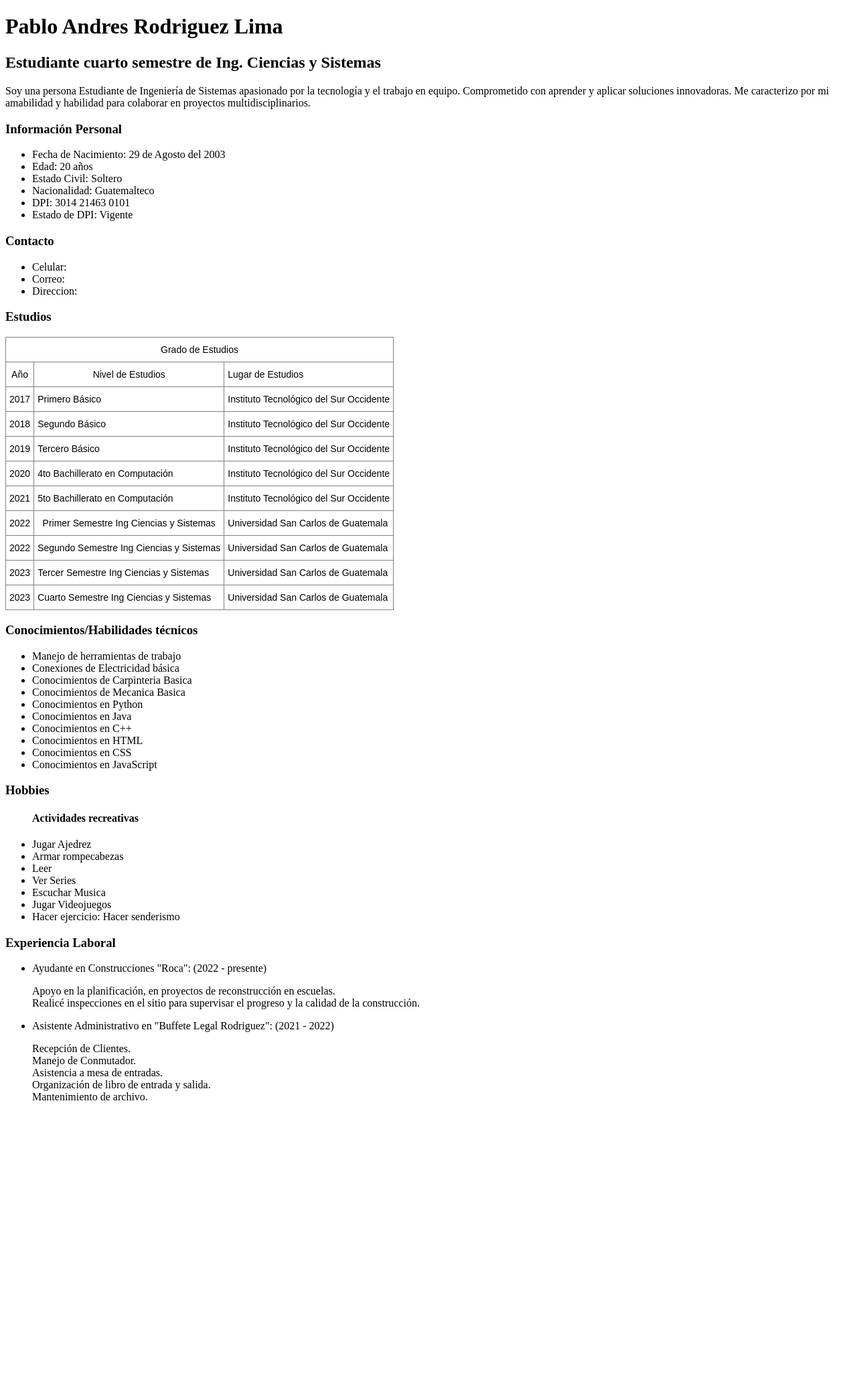
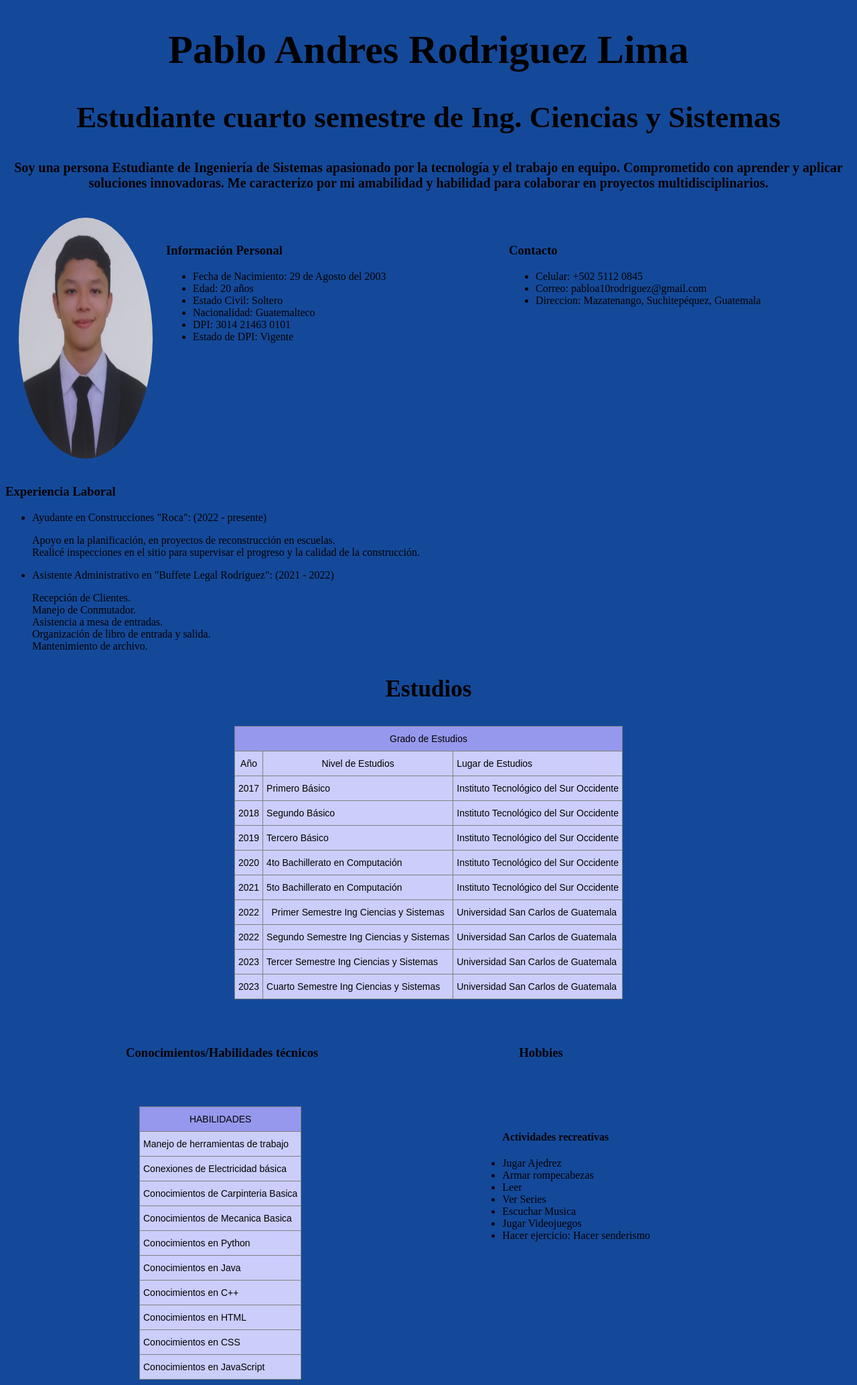
Before and after one commit to PabloR03/IPC2_Practica2_202201947, a Flask app: page / in a window 1280 px wide. Shown: the whole page at 67% size. Before the commit the page ends 1643 px from the top, so only its background shows below. Run offline with Flask 3, Linux system fonts and the light colour scheme.

Commit message:
ya esta entregable pero le falta colorsito

```diff
--- a/templates/curriculum_202201947.html
+++ b/templates/curriculum_202201947.html
@@ -7,14 +7,17 @@
     <link rel="stylesheet" href="styles.css">
 </head>
 <body>
-
+    <div class="titulos">
         <h1>Pablo Andres Rodriguez Lima</h1>
             <h2>Estudiante cuarto semestre de Ing. Ciencias y Sistemas</h2>
             <p>Soy una persona Estudiante de Ingeniería de Sistemas apasionado por la tecnología y el trabajo en equipo.
                 Comprometido con aprender y aplicar soluciones innovadoras.
                 Me caracterizo por mi amabilidad y habilidad para colaborar en proyectos multidisciplinarios. </p>
+    </div>
+    <div class="contenedor">
+            <img class="imagen" src="PABLOfoto.jpg" alt="Pablo Rodriguez">
 
-    <div>
+        <div class="infoPersonal">
             <h3>Información Personal</h3>
             <ul>
                 <li>Fecha de Nacimiento: 29 de Agosto del 2003</li>
@@ -25,110 +28,14 @@
                 <li>Estado de DPI: Vigente</li>
             </ul>
         </div>
-
-    <div>
+        <div class="infoPersonal">
             <h3>Contacto</h3>
             <ul>
-            <li>Celular: </li>
-            <li>Correo: </li>
-            <li>Direccion: </li>
+                <li>Celular: +502 5112 0845 </li>
+                <li>Correo: pabloa10rodriguez@gmail.com</li>
+                <li>Direccion: Mazatenango, Suchitepéquez, Guatemala </li>
             </ul>
         </div>
-
-    <div>
-        <h3>Estudios</h3>
-
-        <table class="tg">
-            <thead>
-            <tr>
-                <th class="tg-c3ow" colspan="3">Grado de Estudios</th>
-            </tr>
-            </thead>
-            <tbody>
-            <tr>
-                <td class="tg-c3ow">Año</td>
-                <td class="tg-c3ow">Nivel de Estudios</td>
-                <td class="tg-0pky">Lugar de Estudios</td>
-            </tr>
-            <tr>
-                <td class="tg-0pky">2017</td>
-                <td class="tg-0pky">Primero Básico</td>
-                <td class="tg-0pky">Instituto Tecnológico del Sur Occidente</td>
-            </tr>
-            <tr>
-                <td class="tg-0pky">2018</td>
-                <td class="tg-0pky">Segundo Básico</td>
-                <td class="tg-0pky">Instituto Tecnológico del Sur Occidente</td>
-            </tr>
-            <tr>
-                <td class="tg-0pky">2019</td>
-                <td class="tg-0pky">Tercero Básico</td>
-                <td class="tg-0pky">Instituto Tecnológico del Sur Occidente</td>
-            </tr>
-            <tr>
-                <td class="tg-0pky">2020</td>
-                <td class="tg-0pky">4to Bachillerato en Computación</td>
-                <td class="tg-0pky">Instituto Tecnológico del Sur Occidente</td>
-            </tr>
-            <tr>
-                <td class="tg-0pky">2021</td>
-                <td class="tg-0pky">5to Bachillerato en Computación</td>
-                <td class="tg-0pky">Instituto Tecnológico del Sur Occidente</td>
-            </tr>
-            <tr>
-                <td class="tg-c3ow">2022</td>
-                <td class="tg-c3ow">Primer Semestre Ing Ciencias y Sistemas</td>
-                <td class="tg-0pky">Universidad San Carlos de Guatemala</td>
-            </tr>
-            <tr>
-                <td class="tg-0pky">2022</td>
-                <td class="tg-0pky">Segundo Semestre Ing Ciencias y Sistemas</td>
-                <td class="tg-0pky">Universidad San Carlos de Guatemala</td>
-            </tr>
-            <tr>
-                <td class="tg-0pky">2023</td>
-                <td class="tg-0pky">Tercer Semestre Ing Ciencias y Sistemas</td>
-                <td class="tg-0pky">Universidad San Carlos de Guatemala</td>
-            </tr>
-            <tr>
-                <td class="tg-0pky">2023</td>
-                <td class="tg-0pky">Cuarto Semestre Ing Ciencias y Sistemas</td>
-                <td class="tg-0pky">Universidad San Carlos de Guatemala</td>
-            </tr>
-            </tbody>
-            </table>
-    </div>
-
-    <div>
-        <h3>Conocimientos/Habilidades técnicos</h3>
-        <ul>
-            <li>Manejo de herramientas de trabajo</li>
-            <li>Conexiones de Electricidad básica</li>
-            <li>Conocimientos de Carpinteria Basica </li>
-            <li>Conocimientos de Mecanica Basica</li>
-            <li>Conocimientos en Python</li>
-            <li>Conocimientos en Java</li>
-            <li>Conocimientos en C++</li>
-            <li>Conocimientos en HTML</li>
-            <li>Conocimientos en CSS</li>
-            <li>Conocimientos en JavaScript</li>
-        </ul>
-    </div>
-
-    <div>
-        <h3>Hobbies</h3>
-        <ul>
-            <h4>Actividades recreativas</h4>
-            <li>Jugar Ajedrez</li>
-            <li>Armar rompecabezas</li>
-            <li>Leer</li>
-            <li>Ver Series</li>
-            <li>Escuchar Musica</li>
-            <li>Jugar Videojuegos</li>
-            <li>Hacer ejercicio: Hacer senderismo</li>
-        </ul>
-
-
     </div>
 
     <div>
@@ -150,5 +57,129 @@
                 </p>
             </li>
     </div>
+
+    <div class="subtituloEstudios">
+        <h3>Estudios</h3>
+    </div>
+
+    <div class="estudios">
+        <table class="tg">
+            <thead>
+            <tr>
+                <th class="tg-s5xa" colspan="3"><span style="font-weight:normal">Grado de Estudios</span></th>
+            </tr>
+            </thead>
+            <tbody>
+            <tr>
+                <td class="tg-c4ww">Año</td>
+                <td class="tg-c4ww">Nivel de Estudios</td>
+                <td class="tg-61xu">Lugar de Estudios</td>
+            </tr>
+            <tr>
+                <td class="tg-61xu">2017</td>
+                <td class="tg-61xu">Primero Básico</td>
+                <td class="tg-61xu">Instituto Tecnológico del Sur Occidente</td>
+            </tr>
+            <tr>
+                <td class="tg-61xu">2018</td>
+                <td class="tg-61xu">Segundo Básico</td>
+                <td class="tg-61xu">Instituto Tecnológico del Sur Occidente</td>
+            </tr>
+            <tr>
+                <td class="tg-61xu">2019</td>
+                <td class="tg-61xu">Tercero Básico</td>
+                <td class="tg-61xu">Instituto Tecnológico del Sur Occidente</td>
+            </tr>
+            <tr>
+                <td class="tg-61xu">2020</td>
+                <td class="tg-61xu">4to Bachillerato en Computación</td>
+                <td class="tg-61xu">Instituto Tecnológico del Sur Occidente</td>
+            </tr>
+            <tr>
+                <td class="tg-61xu">2021</td>
+                <td class="tg-61xu">5to Bachillerato en Computación</td>
+                <td class="tg-61xu">Instituto Tecnológico del Sur Occidente</td>
+            </tr>
+            <tr>
+                <td class="tg-c4ww">2022</td>
+                <td class="tg-c4ww">Primer Semestre Ing Ciencias y Sistemas</td>
+                <td class="tg-61xu">Universidad San Carlos de Guatemala</td>
+            </tr>
+            <tr>
+                <td class="tg-61xu">2022</td>
+                <td class="tg-61xu">Segundo Semestre Ing Ciencias y Sistemas</td>
+                <td class="tg-61xu">Universidad San Carlos de Guatemala</td>
+            </tr>
+            <tr>
+                <td class="tg-61xu">2023</td>
+                <td class="tg-61xu">Tercer Semestre Ing Ciencias y Sistemas</td>
+                <td class="tg-61xu">Universidad San Carlos de Guatemala</td>
+            </tr>
+            <tr>
+                <td class="tg-61xu">2023</td>
+                <td class="tg-61xu">Cuarto Semestre Ing Ciencias y Sistemas</td>
+                <td class="tg-61xu">Universidad San Carlos de Guatemala</td>
+            </tr>
+            </tbody>
+            </table>
+    </div>
+
+    <div class="subtitulos">
+        <h3>Conocimientos/Habilidades técnicos</h3>
+        <h3 class="hobies">Hobbies</h3>
+    </div>
+    <div class="hdehobies">
+
+        <table class="tg">
+            <thead>
+            <tr>
+                <th class="tg-s5xa">HABILIDADES</th>
+            </tr>
+            </thead>
+            <tbody>
+            <tr>
+                <td class="tg-61xu">Manejo de herramientas de trabajo</td>
+            </tr>
+            <tr>
+                <td class="tg-61xu">Conexiones de Electricidad básica</td>
+            </tr>
+            <tr>
+                <td class="tg-61xu">Conocimientos de Carpinteria Basica</td>
+            </tr>
+            <tr>
+                <td class="tg-61xu">Conocimientos de Mecanica Basica</td>
+            </tr>
+            <tr>
+                <td class="tg-61xu">Conocimientos en Python</td>
+            </tr>
+            <tr>
+                <td class="tg-61xu">Conocimientos en Java</td>
+            </tr>
+            <tr>
+                <td class="tg-61xu">Conocimientos en C++</td>
+            </tr>
+            <tr>
+                <td class="tg-61xu">Conocimientos en HTML</td>
+            </tr>
+            <tr>
+                <td class="tg-61xu">Conocimientos en CSS</td>
+            </tr>
+            <tr>
+                <td class="tg-61xu">Conocimientos en JavaScript</td>
+            </tr>
+            </tbody>
+            </table>
+
+        <ul>
+            <h4>Actividades recreativas</h4>
+            <li>Jugar Ajedrez</li>
+            <li>Armar rompecabezas</li>
+            <li>Leer</li>
+            <li>Ver Series</li>
+            <li>Escuchar Musica</li>
+            <li>Jugar Videojuegos</li>
+            <li>Hacer ejercicio: Hacer senderismo</li>
+        </ul>
+    </div>
 </body>
 </html>
--- a/templates/styles.css
+++ b/templates/styles.css
@@ -1,7 +1,85 @@
+body {
+    background-color: #14499a; /* Cambia #EFEFEF al color que desees utilizar */
+}
+.titulos {
+    text-align: center;
+    font-size: 30px;
+    font-weight: bold;
+    color: #000000;
+    margin-bottom: 20px;
+}
+.titulos p{
+    font-size: 20px;
+    color: #000000;
+    margin-bottom: 20px;
+}
+
+.imagen {
+    float: center;
+    width: 200px; /* Ancho deseado */
+    height: 360px; /* Alto deseado */
+    border-radius: 50%; /* Esto crea una forma ovalada al establecer el radio de la esquina en el 50% del ancho y alto */
+    overflow: hidden; /* Recorta cualquier parte de la imagen que se salga de la forma ovalada */
+}
+.imagen img {
+    align-items:center ;
+    width: 100%; /* Asegura que la imagen se ajuste completamente al contenedor ovalado */
+    height: auto; /* Permite que la altura se ajuste automáticamente según el ancho */
+}
+
+.contenedor {
+    padding: 20px;
+    display: flex;
+}
+.infoPersonal {
+    flex: 1;
+    padding: 20px;
+}
+
+.subtituloEstudios {
+    text-align: center;
+    font-size: 30px;
+    font-weight: bold;
+    color: #000000;
+}
+.estudios {
+    display: flex;
+    justify-content: center;
+    align-items: center;
+}
+
 .tg  {border-collapse:collapse;border-spacing:0;}
 .tg td{border-color:black;border-style:solid;border-width:1px;font-family:Arial, sans-serif;font-size:14px;
     overflow:hidden;padding:10px 5px;word-break:normal;}
 .tg th{border-color:black;border-style:solid;border-width:1px;font-family:Arial, sans-serif;font-size:14px;
     font-weight:normal;overflow:hidden;padding:10px 5px;word-break:normal;}
-.tg .tg-c3ow{border-color:inherit;text-align:center;vertical-align:top}
-.tg .tg-0pky{border-color:inherit;text-align:left;vertical-align:top}
+.tg .tg-c4ww{background-color:#cbcefb;border-color:inherit;text-align:center;vertical-align:top}
+.tg .tg-s5xa{background-color:#9698ed;border-color:inherit;text-align:center;vertical-align:top}
+.tg .tg-61xu{background-color:#cbcefb;border-color:inherit;text-align:left;vertical-align:top}
+
+.tg  {border-collapse:collapse;border-spacing:0;}
+.tg td{border-color:black;border-style:solid;border-width:1px;font-family:Arial, sans-serif;font-size:14px;
+    overflow:hidden;padding:10px 5px;word-break:normal;}
+.tg th{border-color:black;border-style:solid;border-width:1px;font-family:Arial, sans-serif;font-size:14px;
+    font-weight:normal;overflow:hidden;padding:10px 5px;word-break:normal;}
+.tg .tg-s5xa{background-color:#9698ed;border-color:inherit;text-align:center;vertical-align:top}
+.tg .tg-61xu{background-color:#cbcefb;border-color:inherit;text-align:left;vertical-align:top}
+
+.hdehobies{
+    padding-left: 200px;
+    display: flex;
+}
+.hdehobies ul{
+    padding-left: 300px;
+}
+.subtitulos{
+    flex: 1;
+    padding: 50px;
+    padDing-left: 180px;
+    display: flex;
+}
+.hobies{
+    flex: 1;
+    display: flex;
+    padding-left: 300px;
+}
```
Also changed, not shown: templates/PABLOfoto.jpg (added). Lines whose indentation alone changed are shown as unchanged.
